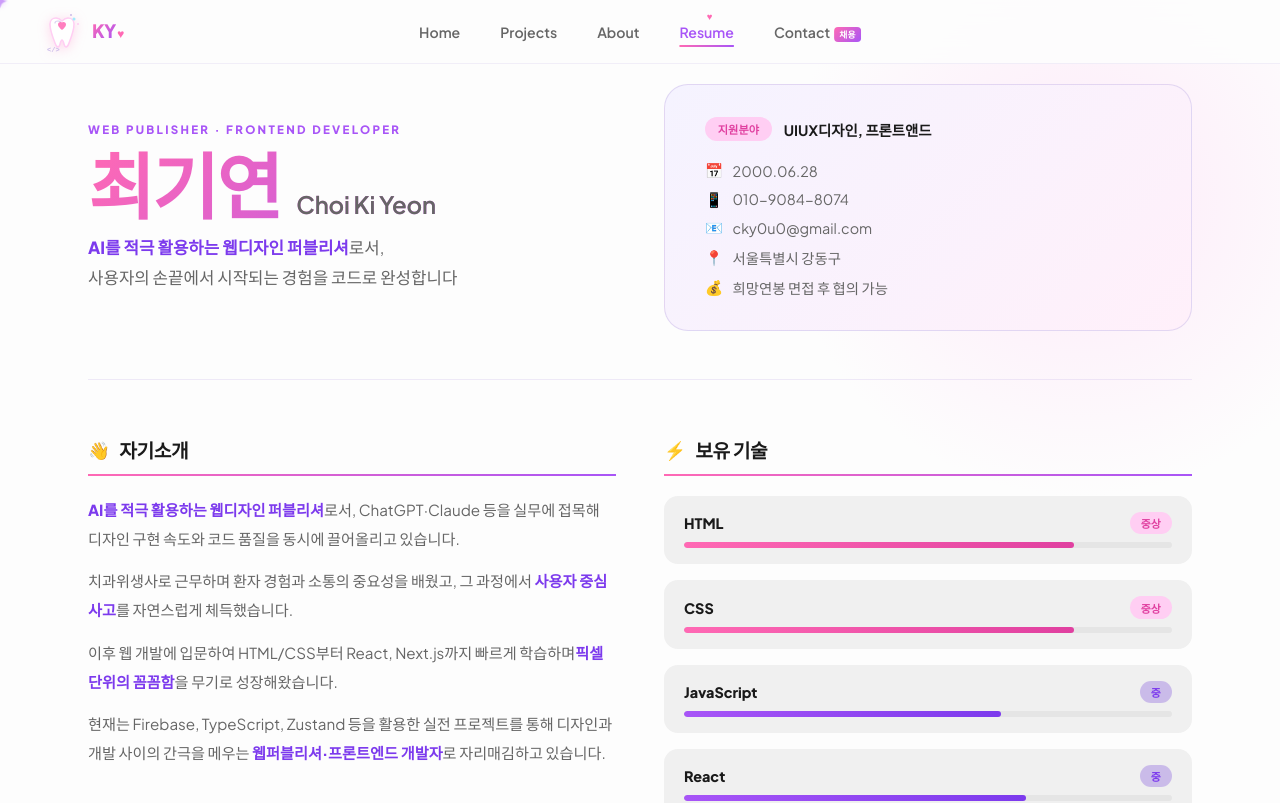
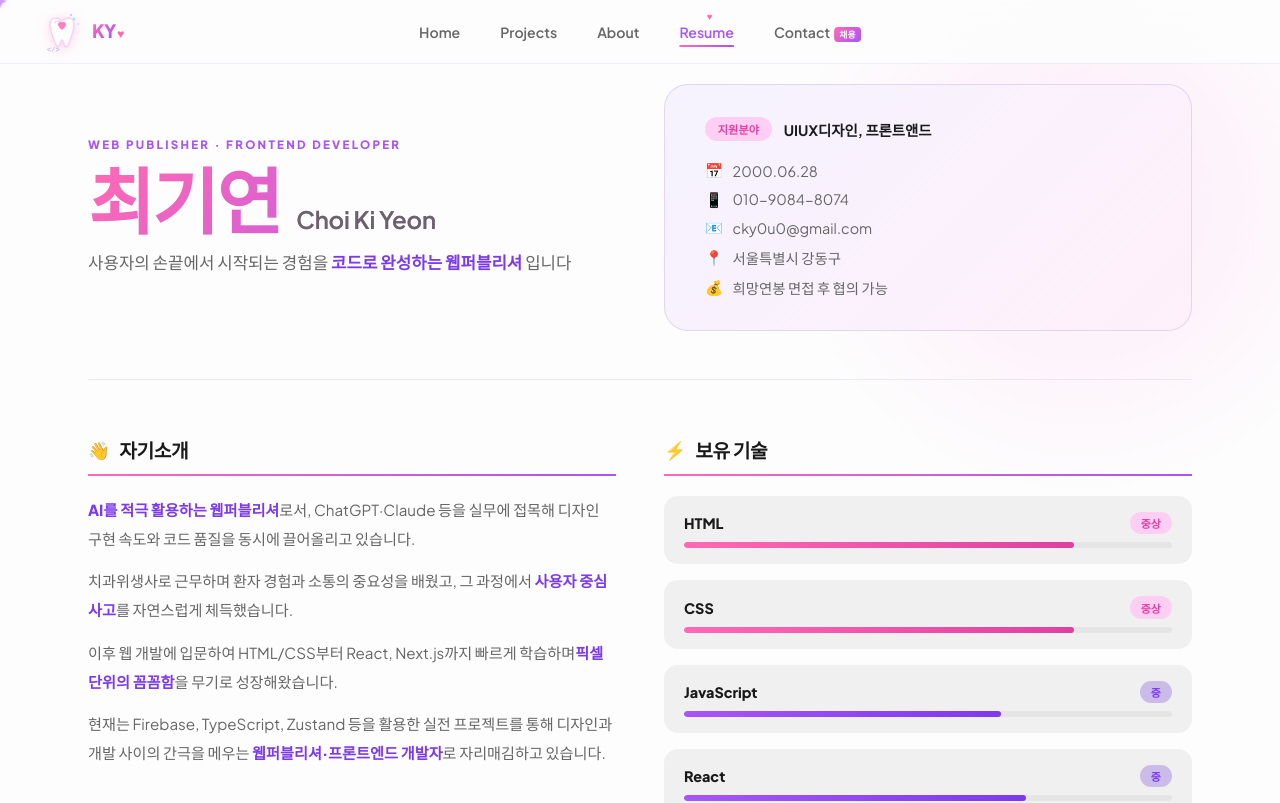
Before and after one commit to cky0u0-ctrl/CKY-PROTFOLIO, a React (Create React App) app: page /resume in a window 1280 px wide. Shown: the top 803 px of the page. Built offline with nearby package versions, Linux system fonts and the light colour scheme; no server answers.

Commit message:
이력서 수정

```diff
--- a/src/pages/Resume.jsx
+++ b/src/pages/Resume.jsx
@@ -58,8 +58,7 @@ function Resume() {
               <span className="resume-header__name-en">Choi Ki Yeon</span>
             </h1>
             <p className="resume-header__tagline">
-              <strong>AI를 적극 활용하는 웹디자인 퍼블리셔</strong>로서,<br />
-              사용자의 손끝에서 시작되는 경험을 코드로 완성합니다
+              사용자의 손끝에서 시작되는 경험을 <strong>코드로 완성하는 웹퍼블리셔</strong> 입니다
             </p>
           </div>
           <div className="resume-header__right">
@@ -91,7 +90,7 @@ function Resume() {
               </h2>
               <div className="resume-intro">
                 <p>
-                  <strong>AI를 적극 활용하는 웹디자인 퍼블리셔</strong>로서, ChatGPT·Claude 등을
+                  <strong>AI를 적극 활용하는 웹퍼블리셔</strong>로서, ChatGPT·Claude 등을
                   실무에 접목해 디자인 구현 속도와 코드 품질을 동시에 끌어올리고 있습니다.
                 </p>
                 <p>
```
